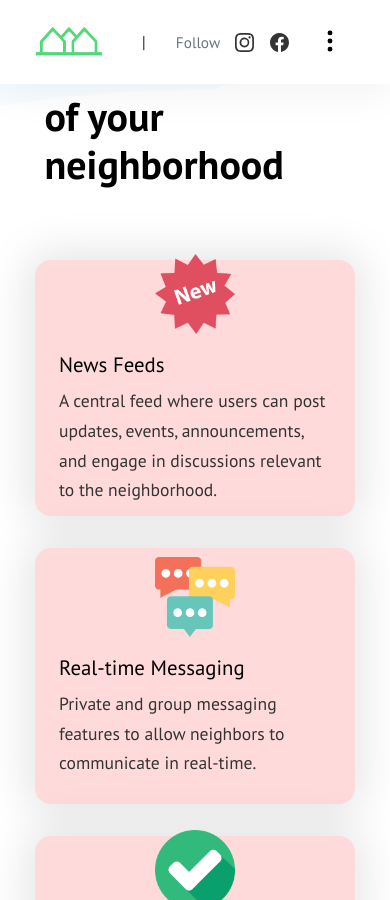
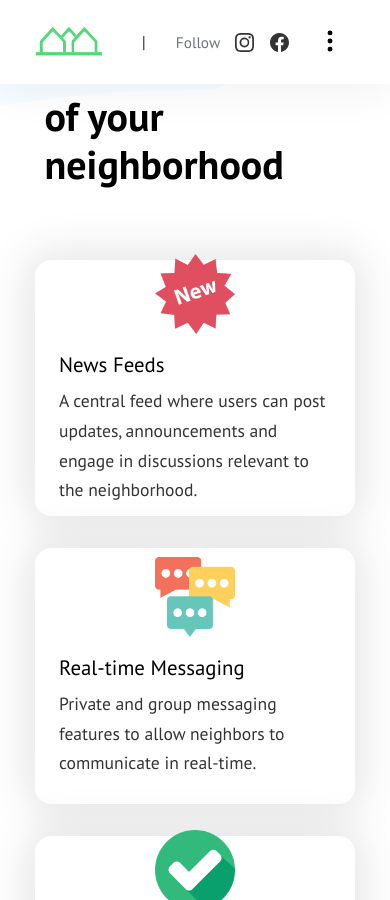
Before and after one commit to thomas0sae/neighar.com.github.io, a Jekyll site: the page built from index.html, in a window 390 px wide and 900 px high, scrolled down 2121 px. Built offline with Jekyll 4.4.1, drawn with Linux system fonts in a browser that asks for light colours; the list of posts is cut into pages by our own code.

Commit message:
Style changes

```diff
--- a/assets/css/theme.scss
+++ b/assets/css/theme.scss
@@ -1070,10 +1070,35 @@ padding: 1rem 1.5rem;
   .testimonial>.cards>.card{
   width: 20rem;
   height: 16rem;
-  background: rgb(255, 218, 218);
+//   background: rgb(218, 221, 255);
+background-color: white;
+border-radius: 1rem;
+  box-shadow: 0px 0px 43px 9px rgba(0,0,0,0.1);
+  display: flex;
+  gap: 1rem;
+  justify-content: center;
+  align-items: center;
+padding: 1rem 1.5rem;
+}
+
+  .testimonial>.cards>.card>img{
+    width:5rem;
+    height: 5rem;
   }
+  .testimonial>.cards>.card>.details{
 
 
+  }
+  .testimonial>.cards>.card>.details>h4{
+    font-size: 1.3rem;
+    font-weight: 500;
+    margin-bottom: .4rem;
+  }
+  .testimonial>.cards>.card>.details>p{
+    font-size: 1.1rem;
+
+
+  }
 
 
 }
--- a/index.html
+++ b/index.html
@@ -86,7 +86,7 @@ background: '/img/bg-index.jpg'
           <img src="/assets/images/news.png" alt="">
      <div class="details">
       <h4>News Feeds</h4>
-      <p>A central feed where users can post updates, events, announcements, and engage in discussions relevant to the neighborhood.</p>
+      <p>A central feed where users can post updates, announcements and engage in discussions relevant to the neighborhood.</p>
      </div>
       </div>
       <div class="card">
```
